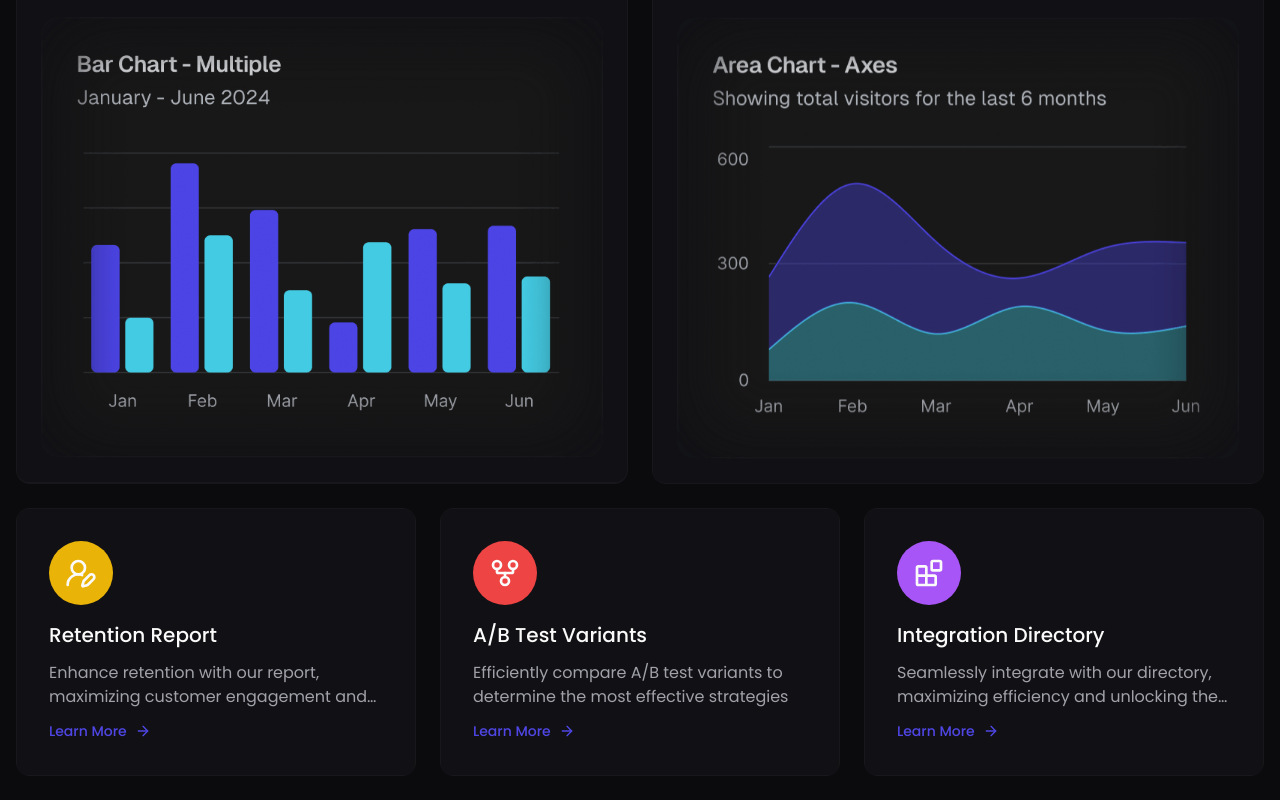
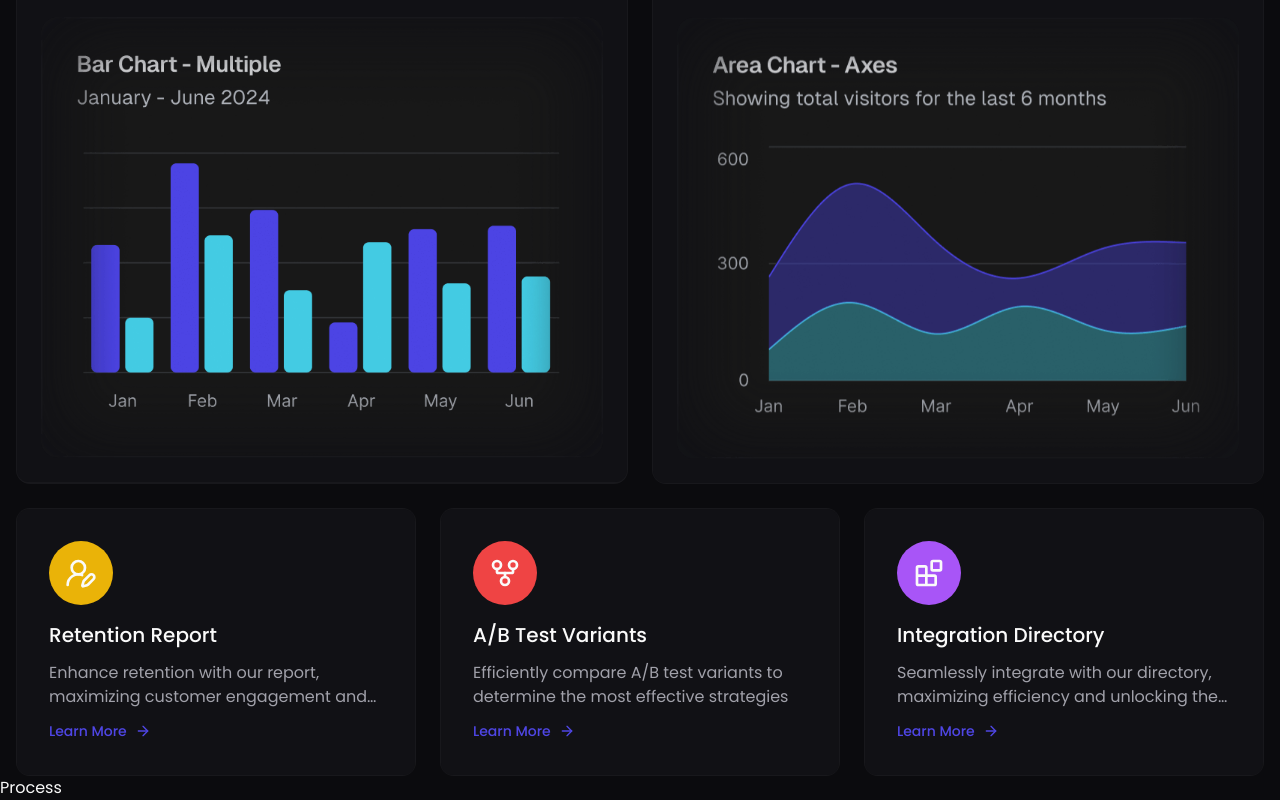
Before and after one commit to Jisap/Analytics, a React (Vite) app: page / in a window 1280 px wide. Shown: the part 2087-2887 px from the top of the page. Before the commit the page ends 2863 px from the top, so only its background shows below. Built offline with nearby package versions, Linux system fonts and the light colour scheme.

Commit message:
feat: add Process component and integrate it into the App layout

```diff
--- a/src/App.tsx
+++ b/src/App.tsx
@@ -3,6 +3,7 @@ import Feature from "./components/feature"
 import Header from "./components/Header"
 import Hero from "./components/Hero"
 import { ReactLenis } from 'lenis/react'
+import Process from "./components/Process"
 
 
 
@@ -16,6 +17,7 @@ const App = () => {
           <Hero />
           <Brand />
           <Feature />
+          <Process />
         </main>
       </div>
     </ReactLenis>
--- a/src/components/FeatureCard.tsx
+++ b/src/components/FeatureCard.tsx
@@ -1,5 +1,5 @@
 import { JSX, useCallback, useState, useRef, MouseEvent } from "react";
-import { motion, SpringOptions, useSpring, useMotionValue, frame } from "motion/react";
+import { motion, useMotionValue, frame } from "motion/react";
 import * as variants from "@/lib/motionVariants"
 
 type FeatureCardProps = {
--- /dev/null
+++ b/src/components/Process.tsx
@@ -0,0 +1,9 @@
+import React from 'react'
+
+const Process = () => {
+  return (
+    <div>Process</div>
+  )
+}
+
+export default Process
```
